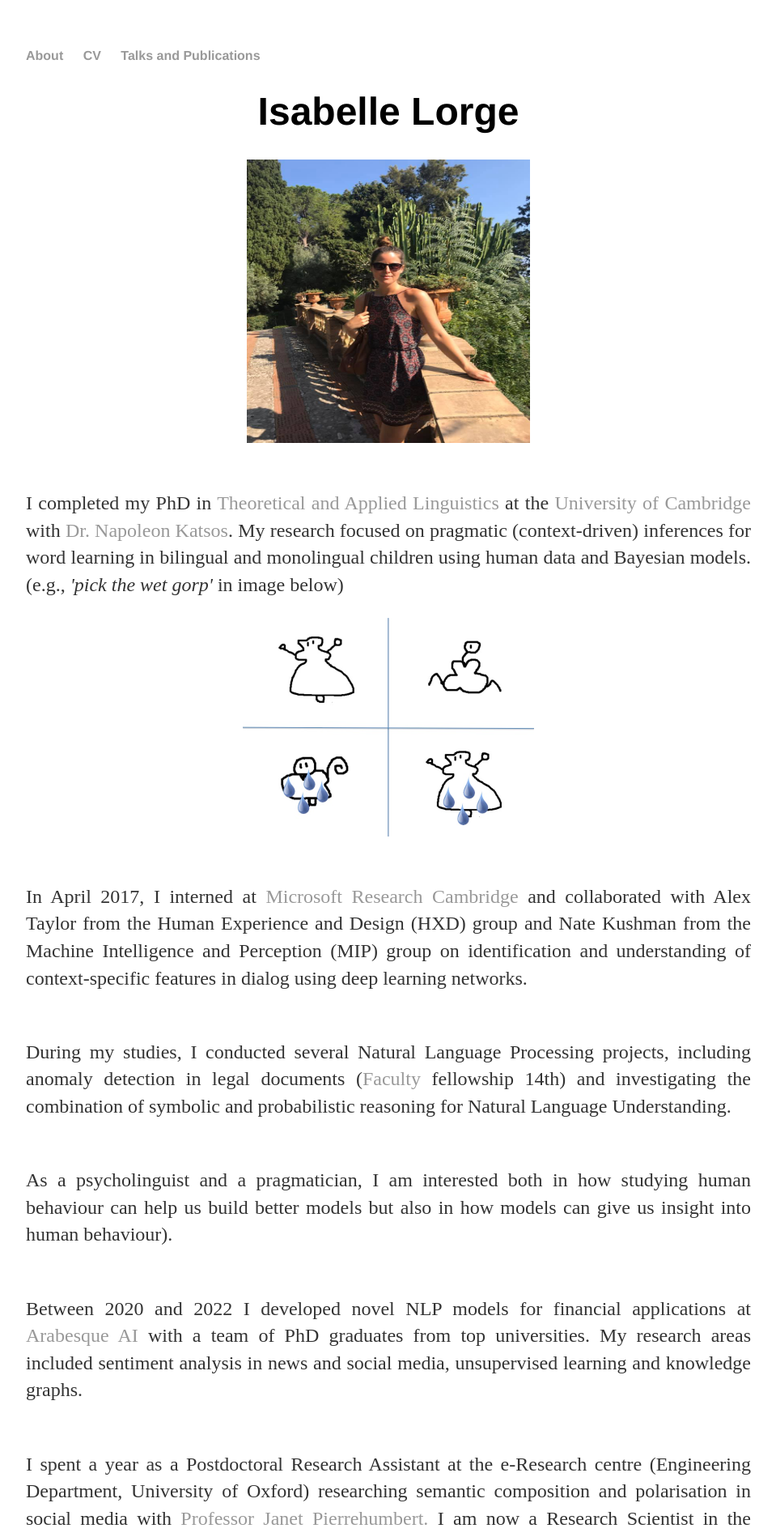
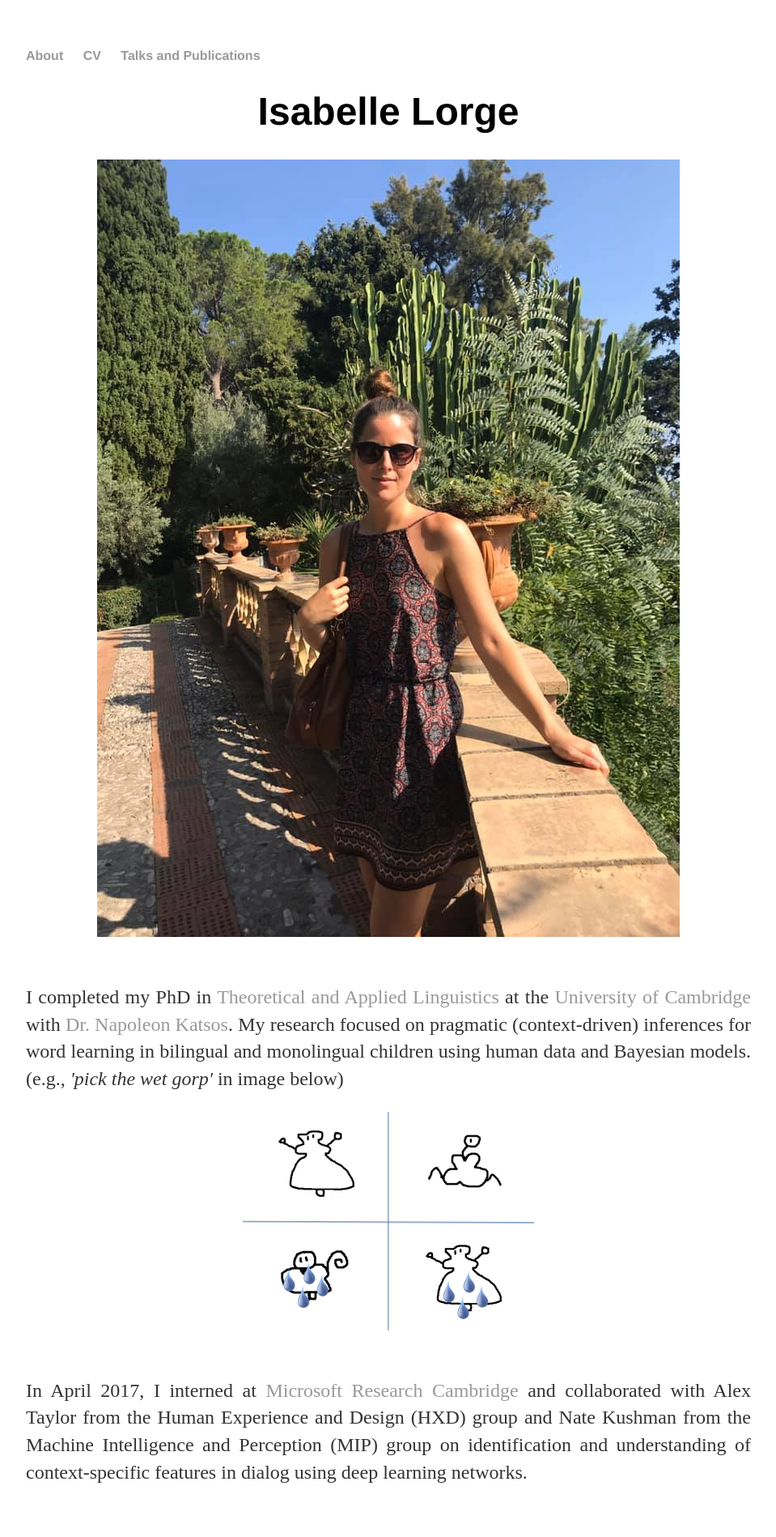
Before and after one commit to isabellelorge/isabellelorge.github.io, a Jekyll site: the page built from index.html, in a window 1280 px wide. Shown: the top 1898 px of the page at 81% size, without its empty margins (160-1119 px from the left). Built offline with Jekyll 4.4.1, drawn with Linux system fonts in a browser that asks for light colours.

Commit message:
Update index.html

```diff
--- a/index.html
+++ b/index.html
@@ -4,7 +4,7 @@ title: Isabelle Lorge
 ---
 <div class="blurb">
 	<center> <h1>Isabelle Lorge </h1> </center>
-	<img src="pic.jpeg" alt="me", width="350", height="350" class="center">
+	<img src="pic.jpeg" alt="me", width="720", height="960" class="center">
 	<p><br>I completed my PhD in <a href= "https://www.mml.cam.ac.uk/staff-theoretical-applied-linguistics"> Theoretical and Applied Linguistics </a> at the <a href= "https://www.cam.ac.uk/"> University of Cambridge</a> with
 		<a href= "https://www.mml.cam.ac.uk/dr-napoleon-katsos"> Dr. Napoleon Katsos</a>. My research focused on pragmatic (context-driven) inferences for word learning in bilingual and monolingual children using human data and Bayesian models. (e.g., <i>'pick the wet gorp'</i> in image below) <br> </p>
 	<img src="Slide02.jpg" alt="slide02", width="360", height="270" class="center">
```
